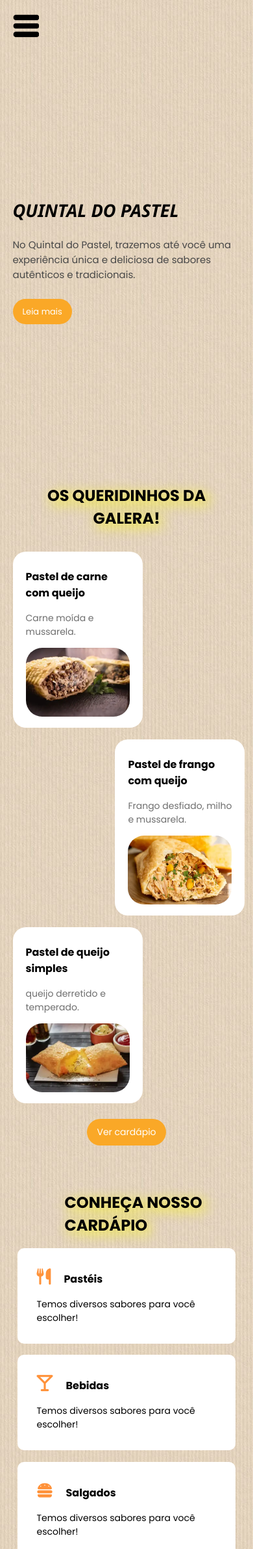
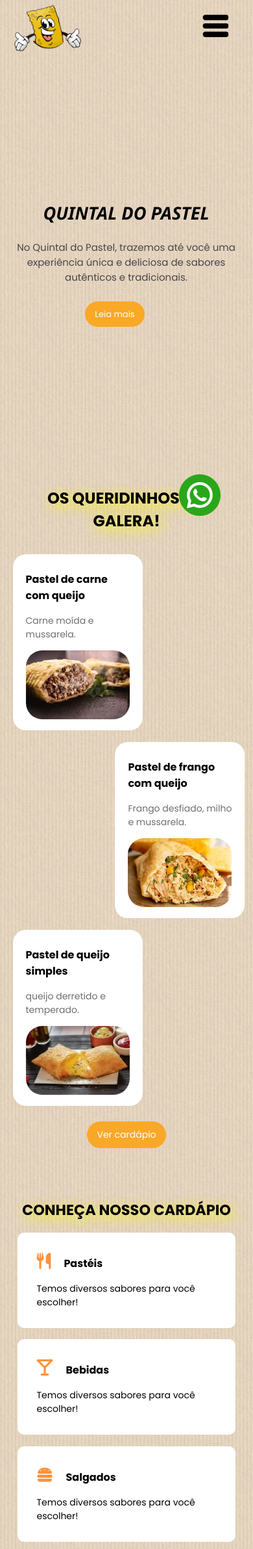
Before and after one commit to GustaSoier/Quintal-do-Pastel, a PHP site: page / in a window 390 px wide. Shown: the top 2384 px of the page at 65% size. Run offline with PHP 8.4, Linux system fonts and the light colour scheme.

Commit message:
Quintal do Pastel
Página home completa.

```diff
--- a/css/style.css
+++ b/css/style.css
@@ -20,6 +20,10 @@ h1 img{
     margin-top: 10px;
 }
 
+.logo2{
+    display: none;
+}
+
 header button{
     display: none;
 }
@@ -31,7 +35,7 @@ header nav{
     display: flex;
     align-items: center;
     justify-content: space-around;
-    box-shadow: 0 1px 90px rgb(121, 121, 121);
+    box-shadow: 0 1px 20px rgb(121, 121, 121);
     height: 110px;
 }
 
@@ -197,11 +201,10 @@ header a:hover{
 }
 
 .cardapio h2{
-    text-align: start;
+    text-align: center;
     text-transform: uppercase;
     text-shadow: 5px 5px 20px yellow;
     margin-bottom: 3%;
-    margin-left: 4rem;
     font-size: 1.8rem;
 }
 
@@ -217,7 +220,7 @@ header a:hover{
 
 .conteudo-cardapio div{
     background-color: white;
-    margin: 0 4%;
+    margin: 0 1%;
     padding: 15px 30px;
     border-radius: 10px;
 }
@@ -404,7 +407,7 @@ header a:hover{
 /* #region rodape */
 .rodape{
     background-color: rgb(240, 227, 55);
-    box-shadow: 0 1px 90px rgb(121, 121, 121);
+    box-shadow: 0 1px 20px rgb(121, 121, 121);
     display: flex;
     justify-content: space-evenly;
     padding: 20px 0;
@@ -713,15 +716,31 @@ header span{
 
 /* #region responsive 600 até 300 */
 @media (max-width: 600px){
-main{
-    margin: 0 5%;
+header{
+    margin-top: 5%;
+}
+
+h1 img{
+    display: none;
+}
+
+.logo2{
+    margin-top: -4rem;
+    margin-left: 5%;
+    width: 100px;
+    height: 100px;
+    display: flex;
 }
 
 header ul{
-    margin: 0;
+    margin: 0 15% 0 0;
     display: flex;
     flex-direction: column;
     text-align: center;
+}
+
+header a{
+    color: #000000;
 }
 
 .menu{
@@ -753,8 +772,7 @@ header ul{
 }
 
 .menu a{
-    color: #f2f2f2;
-    letter-spacing: 3px;
+    letter-spacing: 2px;
 }
 
 .menu a:hover{
@@ -765,10 +783,9 @@ header ul{
     background: url(../img/abrir-menu.png);
     background-size: cover;
     display: flex;
-    margin-left: 50%;
     padding: 20px;
     border: 0;
-    margin: 5% 0 0 5%;
+    margin: 5% 0 0 80%;
     transition: all .5s ease;
 }
 
@@ -802,15 +819,15 @@ h1{
 }
 
 .number{
-    display: flex;
-    justify-content: center;
-    align-items: center;
+    display: none;
 }
 
 .sobre{
+    text-align: center;
     width: 350px;
     min-height: 0;
     margin-top: 2rem;
+    margin: 0 5%;
 }
 
 .sobre h2{
@@ -829,6 +846,10 @@ h1{
 
 .sobre div:nth-child(2n-1){
     width: 100%;
+}
+
+.queridinhos{
+    margin: 0 5%;
 }
 
 .queridinhos h2{
@@ -864,13 +885,14 @@ h1{
 }
 
 .cardapio{
-    margin: 20% 0 0 0;
+    margin: 20% 5% 0 5%;
 }
 
 .cardapio h2{
-    font-size: 1.5rem;
-    margin-left: 5rem;
+    text-align: center;
+    font-size: 1.4rem;
     margin-bottom: 5%;
+    margin-left: 0;
 }
 
 .conteudo-cardapio{
@@ -901,7 +923,6 @@ h1{
 .avaliacao h3{
     font-size: 17px;
 }
-
 
 .slide{
     width: 280px;
@@ -960,8 +981,8 @@ h1{
 }
 
 .instagram img{
-    margin-left: 15%;
-    width: 200px;
+    margin-left: 0;
+    width: 300px;
 }
 
 .instagram h2{
@@ -991,11 +1012,6 @@ h1{
 
 .conteudo-localizacao{
     flex-direction: column-reverse;
-}
-
-.conteudo-localizacao div{
-    margin: 0;
-    padding: 0
 }
 
 .rodape{
@@ -1035,3 +1051,13 @@ h1{
 /* #endregion responsive 600 até 300*/
 
 /* #endregion responsive */
+
+.whatsapp{
+    position: fixed;
+    bottom: 50px;
+    right: 50px;
+    height: 64px;
+    width: 64px;
+    border-radius: 50%;
+    background-color: #00ff3700;
+}
--- a/index.html
+++ b/index.html
@@ -9,8 +9,11 @@
     <link rel="stylesheet" href="css/style.css">
 </head>
 <body>
+
     <header>
-            <button class="abrir-menu"></button>
+            <button class="abrir-menu"></button> <div class="logo2">
+                <img src="img/logo.png" alt="Logo do topo">
+            </div>
         <nav class="menu">
             <button class="fechar-menu"></button>
             <h1><img src="img/logo.png" alt="Logo do Quintal do Pastel"></h1>
@@ -177,6 +180,10 @@
         </section>
     </main>
 
+<div class="whatsapp">
+        <a onclick="linkWhats()" href="#"><img src="img/icon-whatsapp.png" alt="Icone Whatsapp"></a>
+</div>
+
 <footer>
     <div data-aos="fade-up" data-aos-duration="1500" class="rodape">
         <div>
--- a/js/script.js
+++ b/js/script.js
@@ -7,7 +7,7 @@ document.querySelector(".fechar-menu").onclick = function () {
 
 // função para enviar mensagem para o whatsapp
 function linkWhats(){
-    var numFone = '5511953710475'
+    var numFone = '5511910799496'
     window.open('https://api.whatsapp.com/send?phone=' + numFone)
 }
 
```
Also changed, not shown: img/WhatsVerde.svg (deleted), img/facebook.svg (deleted), img/icon-whatsapp.png (added), img/instagram.svg (deleted).
